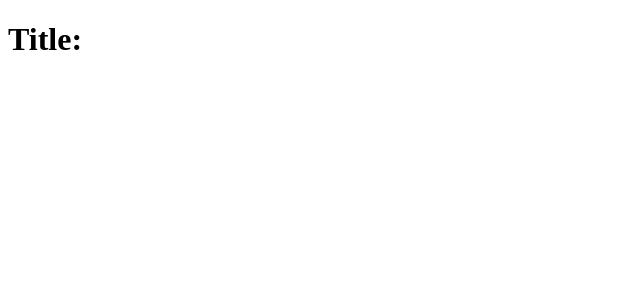
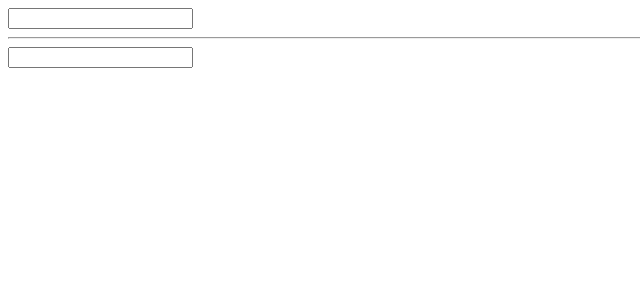
Before and after one commit to officiallyandy/egghead-free-react, a React (Create React App) app: page / in a window 1280 px wide. Shown: the top 300 px of the page, without its empty margins (0-640 px from the left). Built offline with nearby package versions, Linux system fonts and the light colour scheme.

Commit message:
both textboxes update

```diff
--- a/src/index.js
+++ b/src/index.js
@@ -1,6 +1,6 @@
 import React from 'react';
 import ReactDOM from 'react-dom';
-import App from './propMultiValidation';
+import App from './refs';
 
 ReactDOM.render(
   <App cat={3} />,
--- /dev/null
+++ b/src/refs.js
@@ -0,0 +1,26 @@
+import React from 'react';
+
+class App extends React.Component {
+    constructor() {
+        super();
+        this.state = {a: ''};
+    }
+
+    update(e) {
+        this.setState({
+            a: e.target.value,
+            b: e.target.value
+        });
+    }
+    render() {
+        return (
+            <div>
+                <input type="text" onChange={this.update.bind(this)} /> {this.state.a}
+                <hr />
+                <input type="text" onChange={this.update.bind(this)} /> {this.state.a}
+            </div>
+        )
+    }
+}
+
+export default App;
```
